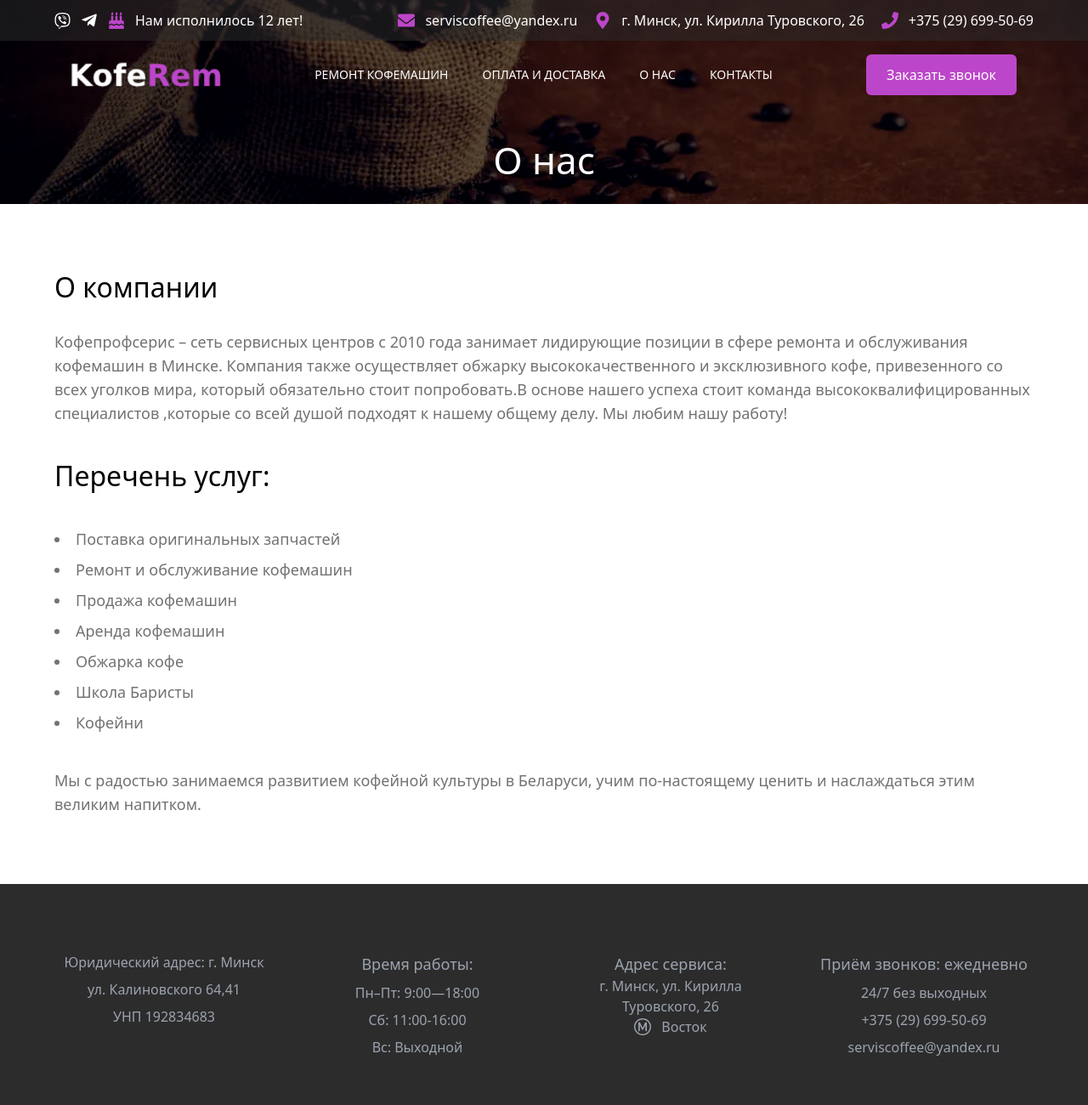
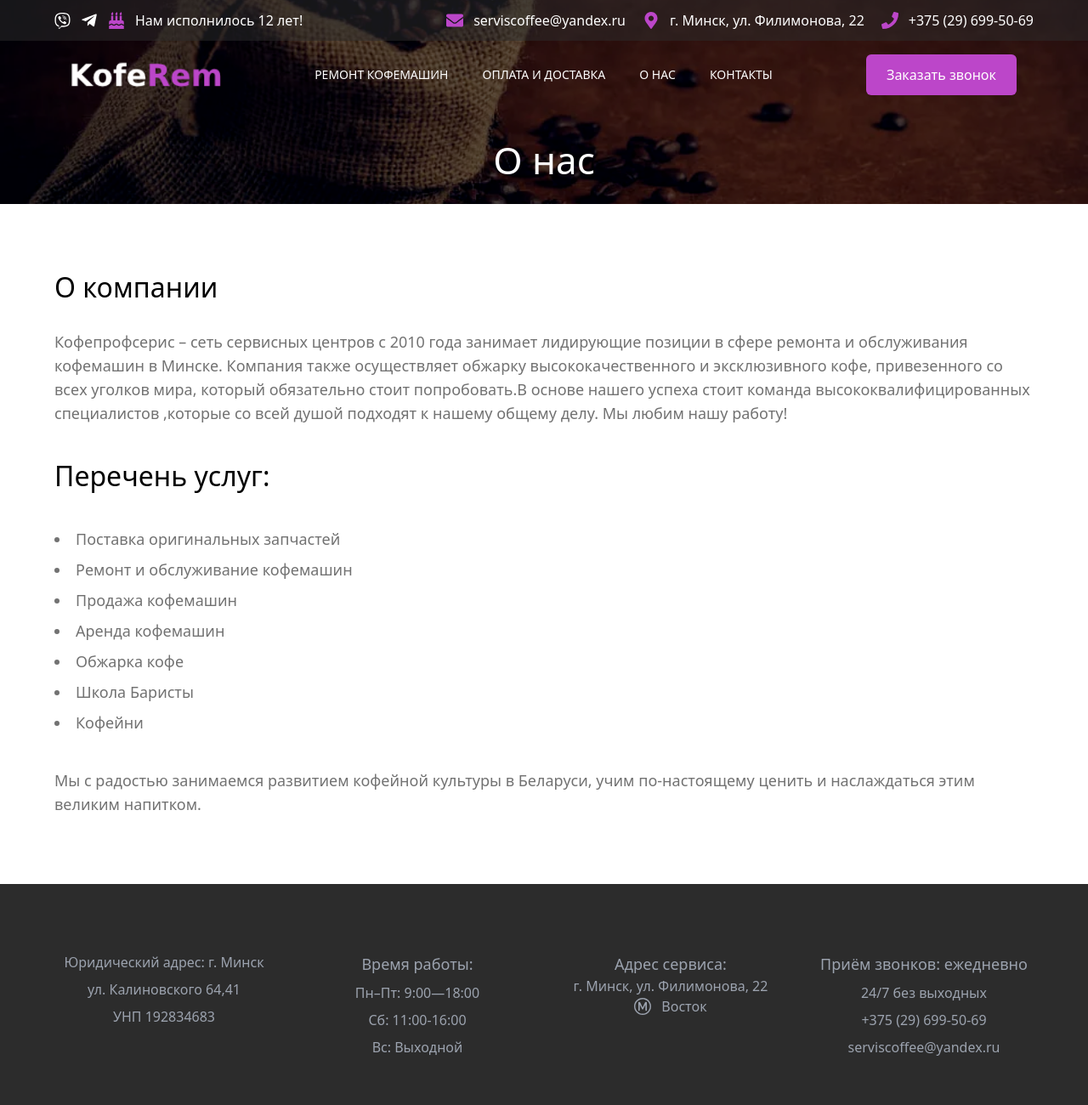
Before and after one commit to Mayki73/koferem, a Gatsby site: page /about in a window 1280 px wide. Shown: the top 1300 px of the page at 85% size. Built offline with nearby package versions, Linux system fonts and the light colour scheme; Gatsby itself is replaced by a stand-in of ours.

Commit message:
updated address

```diff
--- a/src/components/Footer/index.tsx
+++ b/src/components/Footer/index.tsx
@@ -25,7 +25,7 @@ const Footer: React.FC = () => {
               className="hover:text-[#bc46c9]"
               href="https://www.google.com/maps/place/%D0%B2%D1%83%D0%BB%D1%96%D1%86%D0%B0+%D0%9A%D1%96%D1%80%D1%8B%D0%BB%D1%8B+%D0%A2%D1%83%D1%80%D0%B0%D1%9E%D1%81%D0%BA%D0%B0%D0%B3%D0%B0+26,+Minsk,+Belarus/data=!4m2!3m1!1s0x46dbcec265d5b133:0x2e7a401fb28a8230?sa=X&ved=2ahUKEwi8gZb_qqyAAxUzFBAIHb-ADyAQ8gF6BAgXEAA&ved=2ahUKEwi8gZb_qqyAAxUzFBAIHb-ADyAQ8gF6BAgZEAI"
             >
-              г. Минск, ул. Кирилла Туровского, 26
+              г. Минск, ул. Филимонова, 22
               <div className="flex space-x-3 items-center justify-center">
                 <SiMetrodeparis className="text-[20px]" />
                 <p>Восток</p>
--- a/src/components/Header/index.tsx
+++ b/src/components/Header/index.tsx
@@ -53,7 +53,7 @@ const Header: React.FC = () => {
                 href="https://www.google.com/maps/place/%D0%B2%D1%83%D0%BB%D1%96%D1%86%D0%B0+%D0%9A%D1%96%D1%80%D1%8B%D0%BB%D1%8B+%D0%A2%D1%83%D1%80%D0%B0%D1%9E%D1%81%D0%BA%D0%B0%D0%B3%D0%B0+26,+Minsk,+Belarus/data=!4m2!3m1!1s0x46dbcec265d5b133:0x2e7a401fb28a8230?sa=X&ved=2ahUKEwi8gZb_qqyAAxUzFBAIHb-ADyAQ8gF6BAgXEAA&ved=2ahUKEwi8gZb_qqyAAxUzFBAIHb-ADyAQ8gF6BAgZEAI"
               >
                 <FaMapMarkerAlt className="text-[20px] text-[#bc46c9]" />
-                <span>г. Минск, ул. Кирилла Туровского, 26</span>
+                <span>г. Минск, ул. Филимонова, 22</span>
               </a>
               <a
                 className="text-white flex items-center space-x-3 hover:text-[#bc46c9] "
--- a/src/pages/contacts.tsx
+++ b/src/pages/contacts.tsx
@@ -125,7 +125,7 @@ const Contacts: React.FC = () => {
                       <p className="text-black">Адрес мастерской:</p>
                       <p className="mt-2">
                         <a href="https://www.google.com/maps/place/%D0%B2%D1%83%D0%BB%D1%96%D1%86%D0%B0+%D0%9A%D1%96%D1%80%D1%8B%D0%BB%D1%8B+%D0%A2%D1%83%D1%80%D0%B0%D1%9E%D1%81%D0%BA%D0%B0%D0%B3%D0%B0+26,+Minsk,+Belarus/data=!4m2!3m1!1s0x46dbcec265d5b133:0x2e7a401fb28a8230?sa=X&ved=2ahUKEwi8gZb_qqyAAxUzFBAIHb-ADyAQ8gF6BAgXEAA&ved=2ahUKEwi8gZb_qqyAAxUzFBAIHb-ADyAQ8gF6BAgZEAI">
-                          г. Минск, ул. Кирилла Туровского, 26
+                          г. Минск, ул. Филимонова, 22
                         </a>
                       </p>
                     </div>
```
